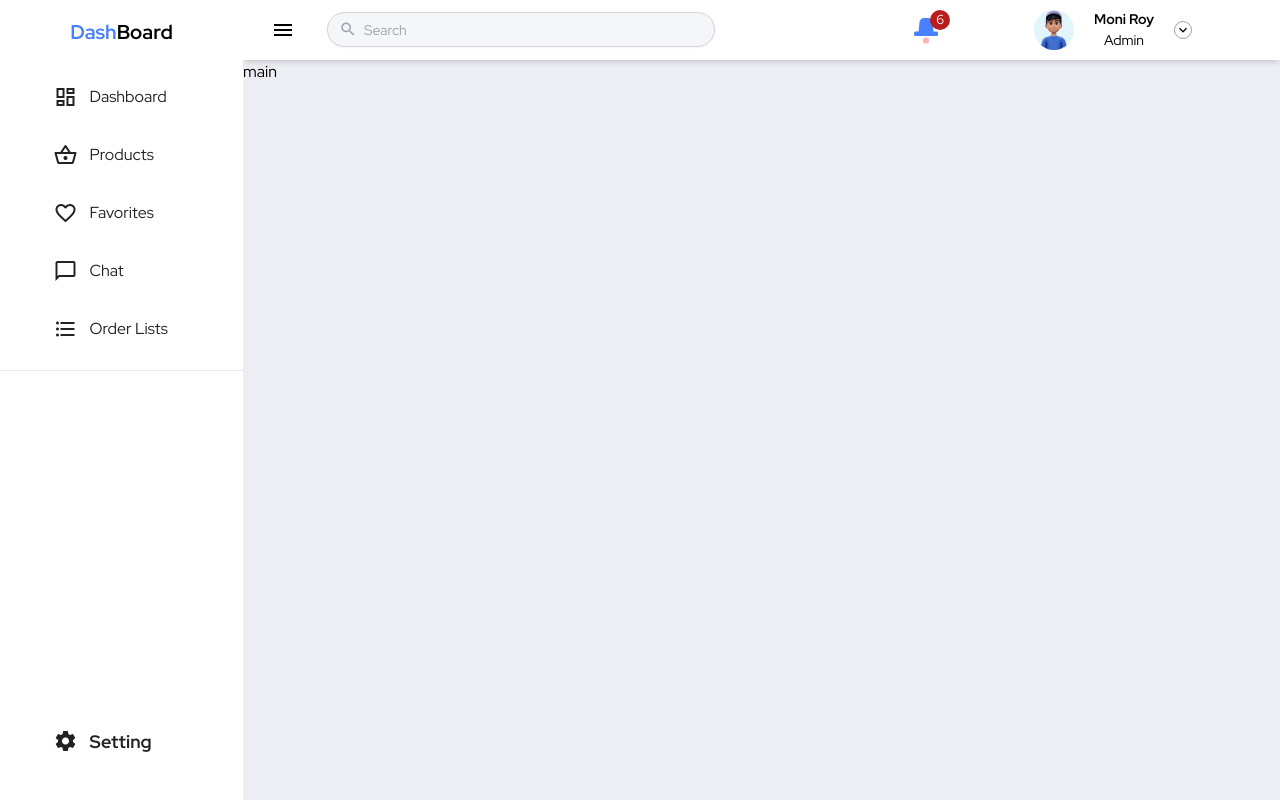
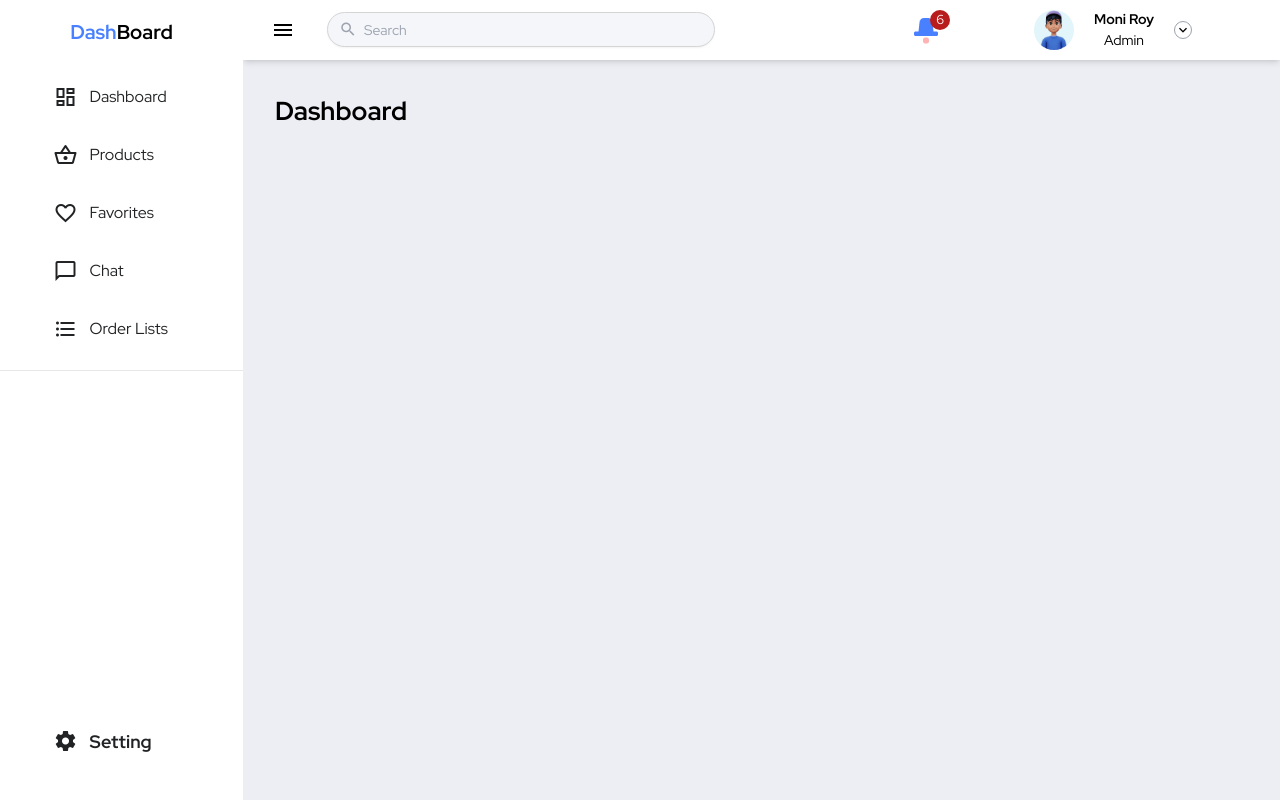
Before and after one commit to MojtabaaliabadiMoghadam/AdminDashboard, a Vue app: page / in a window 1280 px wide. Built offline with nearby package versions, Linux system fonts and the light colour scheme.

Commit message:
this is saet data in dashboard

```diff
--- /dev/null
+++ b/src/components/Elements/BoxStatus.vue
@@ -0,0 +1,8 @@
+<template>
+  <div class="flex flex-col bg-wh">
+
+  </div>
+</template>
+<script setup>
+const props = defineProps()
+</script>
--- a/src/views/Home.vue
+++ b/src/views/Home.vue
@@ -1,5 +1,13 @@
 <template>
   <div class="h-full w-full bg-[#EDEEF3]">
-    main
+    <div class="flex flex-col p-8 gap-4">
+      <span class="font-bold text-[26px]">Dashboard</span>
+      <div class="grid grid-cols-4">
+        <BoxStatus />
+      </div>
+    </div>
   </div>
 </template>
+<script setup>
+import BoxStatus from '@/components/Elements/BoxStatus.vue'
+</script>
```
